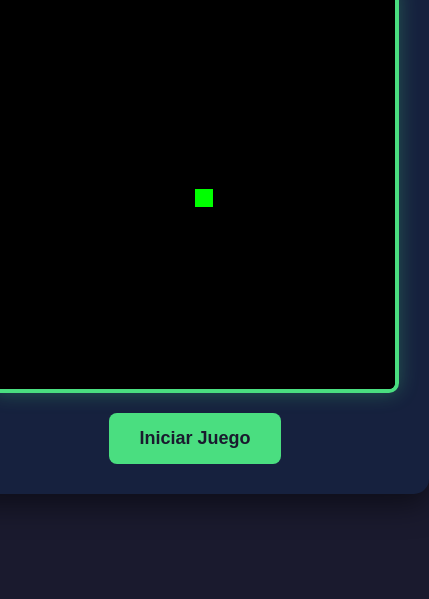
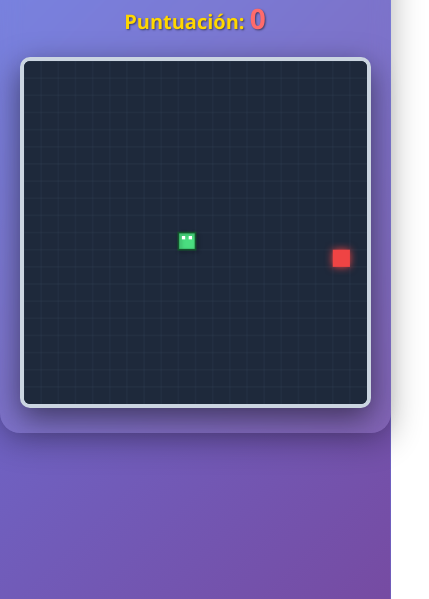
Before and after one commit to grecia4358/grecia4358.ex-, a plain HTML site: page index.html in a window 390 px wide. Shown: the part 245-844 px from the top of the page, 429 px wide, since content can reach past the window. Drawn offline with Linux system fonts and the light colour scheme.

Commit message:
Add files via upload

```diff
--- a/index.html
+++ b/index.html
@@ -3,15 +3,14 @@
 <head>
     <meta charset="UTF-8">
     <meta name="viewport" content="width=device-width, initial-scale=1.0">
-    <title>Juego de la Serpiente</title>
+    <title>Juego Snake</title>
     <link rel="stylesheet" href="style.css">
 </head>
 <body>
-    <div id="game-container">
-        <h1>Juego de la Serpiente</h1>
-        <div id="score">Puntuación: 0</div>
-        <canvas id="game-canvas" width="400" height="400"></canvas>
-        <button id="start-button">Iniciar Juego</button>
+    <div class="game-container">
+        <h1>Snake Game</h1>
+        <div class="score-board">Puntuación: <span id="score">0</span></div>
+        <canvas id="gameCanvas" width="400" height="400"></canvas>
     </div>
     <script src="script.js"></script>
 </body>
--- a/script.js
+++ b/script.js
@@ -1,279 +1,167 @@
-// ============================================
-// JUEGO DE LA SERPIENTE - CÓDIGO COMPLETO
-// ============================================
+const canvas = document.getElementById("gameCanvas");
+const ctx = canvas.getContext("2d");
+const scoreElement = document.getElementById("score");
 
-// PASO 1: OBTENER REFERENCIAS DEL DOM
-// ============================================
-const canvas = document.getElementById('game-canvas');
-const ctx = canvas.getContext('2d');
-const scoreElement = document.getElementById('score');
-const startButton = document.getElementById('start-button');
+// Configuración
+const box = 20; // Tamaño de cada "cuadrado"
+let score = 0;
+let d; // Dirección
 
-// ============================================
-// PASO 2: CONSTANTES DEL JUEGO
-// ============================================
-// Tamaño de cada celda en píxeles
-const gridSize = 20;
-// Número de celdas en cada dirección (400 / 20 = 20 celdas)
-const tileCount = canvas.width / gridSize;
+// La Serpiente (un array de coordenadas)
+let snake = [];
+snake[0] = { x: 9 * box, y: 10 * box };
 
-// ============================================
-// PASO 3: VARIABLES DEL JUEGO
-// ============================================
-// La serpiente es un array de segmentos {x, y}
-// Cada segmento representa una celda en la cuadrícula
-let snake = [
-    {x: 10, y: 10}  // Solo la cabeza al inicio
-];
+// La Comida (posición aleatoria)
+let food = {
+    x: Math.floor(Math.random() * 19 + 1) * box,
+    y: Math.floor(Math.random() * 19 + 1) * box
+};
 
-// Posición de la comida {x, y}
-let food = {};
+// Controles del teclado
+document.addEventListener("keydown", direction);
 
-// Dirección actual de la serpiente
-// dx = dirección horizontal (-1 izquierda, 1 derecha, 0 nada)
-// dy = dirección vertical (-1 arriba, 1 abajo, 0 nada)
-let dx = 0;
-let dy = 0;
-
-// Puntuación del jugador
-let score = 0;
-
-// Estado del juego (si está corriendo o no)
-let gameRunning = false;
-
-// Velocidad del juego en milisegundos (100ms = 10 movimientos por segundo)
-const gameSpeed = 100;
-
-// Variable para guardar el intervalo del juego
-let gameInterval;
-
-// ============================================
-// PASO 4: FUNCIÓN PARA GENERAR POSICIÓN ALEATORIA
-// ============================================
-function randomTile() {
-    // Math.random() genera número entre 0 y 1
-    // Multiplicamos por tileCount y redondeamos hacia abajo
-    // Esto nos da un número entre 0 y 19 (para tileCount = 20)
-    return Math.floor(Math.random() * tileCount);
-}
-
-// ============================================
-// PASO 5: FUNCIÓN PARA GENERAR COMIDA
-// ============================================
-function generateFood() {
-    // Generar posición aleatoria para la comida
-    food = {
-        x: randomTile(),
-        y: randomTile()
-    };
-
-    // Asegurarse de que la comida no aparezca en la serpiente
-    // Recorremos todos los segmentos de la serpiente
-    for (let segment of snake) {
-        if (segment.x === food.x && segment.y === food.y) {
-            // Si coincide, generamos otra posición
-            generateFood();
-            return;
-        }
+function direction(event) {
+    if (event.keyCode == 37 && d != "RIGHT") {
+        d = "LEFT";
+    } else if (event.keyCode == 38 && d != "DOWN") {
+        d = "UP";
+    } else if (event.keyCode == 39 && d != "LEFT") {
+        d = "RIGHT";
+    } else if (event.keyCode == 40 && d != "UP") {
+        d = "DOWN";
     }
 }
 
-// ============================================
-// PASO 6: FUNCIÓN PARA DIBUJAR EL JUEGO
-// ============================================
-function drawGame() {
-    // Limpiar el canvas (borrar todo lo anterior)
-    ctx.fillStyle = 'black';
+// Función para comprobar colisiones
+function collision(head, array) {
+    for (let i = 0; i < array.length; i++) {
+        if (head.x == array[i].x && head.y == array[i].y) {
+            return true;
+        }
+    }
+    return false;
+}
+
+// Dibujar todo en el canvas
+function draw() {
+    // Fondo
+    ctx.fillStyle = "#1e293b";
     ctx.fillRect(0, 0, canvas.width, canvas.height);
 
-    // Dibujar la serpiente
-    ctx.fillStyle = 'lime';  // Color verde lima
-
-    // Recorrer cada segmento de la serpiente
-    for (let segment of snake) {
-        // fillRect(x, y, ancho, alto)
-        // Multiplicamos por gridSize para convertir coordenadas de celda a píxeles
-        // Restamos 2 para dejar un pequeño margen entre segmentos
-        ctx.fillRect(
-            segment.x * gridSize,      // Posición X en píxeles
-            segment.y * gridSize,      // Posición Y en píxeles
-            gridSize - 2,              // Ancho del segmento
-            gridSize - 2               // Alto del segmento
-        );
+    // Dibujar cuadrícula
+    ctx.strokeStyle = "#334155";
+    ctx.lineWidth = 0.5;
+    for (let i = 0; i < canvas.width; i += box) {
+        ctx.beginPath();
+        ctx.moveTo(i, 0);
+        ctx.lineTo(i, canvas.height);
+        ctx.stroke();
+    }
+    for (let i = 0; i < canvas.height; i += box) {
+        ctx.beginPath();
+        ctx.moveTo(0, i);
+        ctx.lineTo(canvas.width, i);
+        ctx.stroke();
     }
 
-    // Dibujar la comida
-    ctx.fillStyle = 'red';  // Color rojo
-    ctx.fillRect(
-        food.x * gridSize,
-        food.y * gridSize,
-        gridSize - 2,
-        gridSize - 2
-    );
-}
+    // Dibujar serpiente
+    for (let i = 0; i < snake.length; i++) {
+        ctx.fillStyle = (i == 0) ? "#4ade80" : "#22c55e"; // Cabeza más clara
+        ctx.fillRect(snake[i].x, snake[i].y, box, box);
 
-// ============================================
-// PASO 7: FUNCIÓN PARA MOVER LA SERPIENTE
-// ============================================
-function moveSnake() {
-    // Crear nueva cabeza en la dirección actual
-    const head = {
-        x: snake[0].x + dx,
-        y: snake[0].y + dy
-    };
+        // Borde con sombra
+        ctx.shadowColor = "rgba(0, 0, 0, 0.3)";
+        ctx.shadowBlur = 4;
+        ctx.shadowOffsetX = 2;
+        ctx.shadowOffsetY = 2;
+        ctx.strokeStyle = "#14532d";
+        ctx.lineWidth = 2;
+        ctx.strokeRect(snake[i].x, snake[i].y, box, box);
 
-    // ---- DETECCIÓN DE COLISIONES ----
+        // Reset sombra
+        ctx.shadowColor = "transparent";
+        ctx.shadowBlur = 0;
+        ctx.shadowOffsetX = 0;
+        ctx.shadowOffsetY = 0;
 
-    // 1. Colisión con las paredes
-    // Si la cabeza sale del canvas, el juego termina
-    if (head.x < 0 || head.x >= tileCount || head.y < 0 || head.y >= tileCount) {
-        gameOver();
-        return;
-    }
+        // Ojos en la cabeza
+        if (i == 0) {
+            ctx.fillStyle = "white";
+            let eyeSize = 4;
+            let eyeOffsetX = 4;
+            let eyeOffsetY = 4;
 
-    // 2. Colisión con sí misma
-    // Verificar si la cabeza choca con algún segmento del cuerpo
-    for (let segment of snake) {
-        if (head.x === segment.x && head.y === segment.y) {
-            gameOver();
-            return;
+            // Posición de ojos según dirección
+            if (d == "LEFT" || d == "RIGHT") {
+                ctx.fillRect(snake[i].x + eyeOffsetX, snake[i].y + eyeOffsetY, eyeSize, eyeSize);
+                ctx.fillRect(snake[i].x + eyeOffsetX, snake[i].y + box - eyeOffsetY - eyeSize, eyeSize, eyeSize);
+            } else {
+                ctx.fillRect(snake[i].x + eyeOffsetX, snake[i].y + eyeOffsetY, eyeSize, eyeSize);
+                ctx.fillRect(snake[i].x + box - eyeOffsetX - eyeSize, snake[i].y + eyeOffsetY, eyeSize, eyeSize);
+            }
         }
     }
 
-    // ---- ACTUALIZAR POSICIÓN DE LA SERPIENTE ----
+    // Dibujar comida (con efecto de brillo)
+    ctx.shadowColor = "#ef4444";
+    ctx.shadowBlur = 10;
+    ctx.fillStyle = "#ef4444";
+    ctx.fillRect(food.x, food.y, box, box);
 
-    // Agregar la nueva cabeza al inicio del array
-    snake.unshift(head);
+    // Reset sombra
+    ctx.shadowColor = "transparent";
+    ctx.shadowBlur = 0;
 
-    // Verificar si la serpiente ha comido la comida
-    if (head.x === food.x && head.y === food.y) {
-        // Aumentar puntuación
-        score += 10;
-        scoreElement.textContent = `Puntuación: ${score}`;
+    // Posición previa de la cabeza
+    let snakeX = snake[0].x;
+    let snakeY = snake[0].y;
 
-        // Generar nueva comida
-        generateFood();
+    // Dirección
+    if (d == "LEFT") snakeX -= box;
+    if (d == "UP") snakeY -= box;
+    if (d == "RIGHT") snakeX += box;
+    if (d == "DOWN") snakeY += box;
 
-        // NOTA: No eliminamos el último segmento (snake.pop())
-        // para que la serpiente crezca
+    // Si come la comida
+    if (snakeX == food.x && snakeY == food.y) {
+        score++;
+        scoreElement.innerHTML = score;
+        food = {
+            x: Math.floor(Math.random() * 19 + 1) * box,
+            y: Math.floor(Math.random() * 19 + 1) * box
+        };
     } else {
-        // Si no ha comido, eliminar el último segmento
-        // para que la serpiente no crezca
+        // Eliminar la cola si no come
         snake.pop();
     }
+
+    // Nueva cabeza
+    let newHead = { x: snakeX, y: snakeY };
+
+    // Game Over (choca bordes o sí misma)
+    if (snakeX < 0 || snakeX >= canvas.width || snakeY < 0 || snakeY >= canvas.height || collision(newHead, snake)) {
+        clearInterval(game);
+
+        // Fondo semitransparente
+        ctx.fillStyle = "rgba(0, 0, 0, 0.8)";
+        ctx.fillRect(0, 0, canvas.width, canvas.height);
+
+        // Texto Game Over
+        ctx.fillStyle = "#ff6b6b";
+        ctx.font = "bold 40px 'Segoe UI'";
+        ctx.textAlign = "center";
+        ctx.fillText("Game Over", canvas.width/2, canvas.height/2 - 20);
+
+        // Puntuación final
+        ctx.fillStyle = "#ffd700";
+        ctx.font = "24px 'Segoe UI'";
+        ctx.fillText(`Puntuación: ${score}`, canvas.width/2, canvas.height/2 + 30);
+
+        return; // Detiene el dibujo
+    }
+
+    snake.unshift(newHead); // Añade nueva cabeza al inicio
 }
 
-// ============================================
-// PASO 8: FUNCIÓN DE GAME OVER
-// ============================================
-function gameOver() {
-    // Detener el juego
-    gameRunning = false;
-    clearInterval(gameInterval);
-
-    // Mostrar mensaje al jugador
-    alert(`¡Juego Terminado!\nPuntuación Final: ${score}`);
-
-    // Mostrar el botón de reiniciar
-    startButton.textContent = 'Reiniciar Juego';
-    startButton.style.display = 'block';
-}
-
-// ============================================
-// PASO 9: BUCLE PRINCIPAL DEL JUEGO
-// ============================================
-function gameLoop() {
-    // Si el juego no está corriendo, salir de la función
-    if (!gameRunning) return;
-
-    // Mover la serpiente (actualizar posiciones)
-    moveSnake();
-
-    // Dibujar todo en pantalla
-    drawGame();
-}
-
-// ============================================
-// PASO 10: FUNCIÓN PARA INICIAR EL JUEGO
-// ============================================
-function startGame() {
-    // Reiniciar todas las variables
-    snake = [{x: 10, y: 10}];  // Serpiente inicial de 1 segmento
-    dx = 0;                     // Sin movimiento horizontal
-    dy = 0;                     // Sin movimiento vertical
-    score = 0;                  // Puntuación a 0
-
-    // Actualizar la interfaz
-    scoreElement.textContent = 'Puntuación: 0';
-
-    // Generar la primera comida
-    generateFood();
-
-    // Indicar que el juego está corriendo
-    gameRunning = true;
-
-    // Ocultar el botón de iniciar
-    startButton.style.display = 'none';
-
-    // Iniciar el bucle del juego
-    gameInterval = setInterval(gameLoop, gameSpeed);
-}
-
-// ============================================
-// PASO 11: MANEJO DEL TECLADO
-// ============================================
-document.addEventListener('keydown', function(e) {
-    // Si el juego no está corriendo, ignorar las teclas
-    if (!gameRunning) return;
-
-    // Códigos de las teclas de dirección
-    const LEFT_KEY = 37;
-    const RIGHT_KEY = 39;
-    const UP_KEY = 38;
-    const DOWN_KEY = 40;
-
-    // Determinar la dirección actual
-    const goingUp = dy === -1;
-    const goingDown = dy === 1;
-    const goingRight = dx === 1;
-    const goingLeft = dx === -1;
-
-    // IMPEDIR GIROS DE 180 GRADOS
-    // La serpiente no puede ir directamente en sentido contrario
-    // (ejemplo: no puede pasar de ir a la derecha a ir a la izquierda)
-
-    // Tecla izquierda
-    if (e.keyCode === LEFT_KEY && !goingRight) {
-        dx = -1;  // Ir a la izquierda
-        dy = 0;   // No hay movimiento vertical
-    }
-
-    // Tecla arriba
-    if (e.keyCode === UP_KEY && !goingDown) {
-        dx = 0;   // No hay movimiento horizontal
-        dy = -1;  // Ir hacia arriba
-    }
-
-    // Tecla derecha
-    if (e.keyCode === RIGHT_KEY && !goingLeft) {
-        dx = 1;   // Ir a la derecha
-        dy = 0;   // No hay movimiento vertical
-    }
-
-    // Tecla abajo
-    if (e.keyCode === DOWN_KEY && !goingUp) {
-        dx = 0;   // No hay movimiento horizontal
-        dy = 1;   // Ir hacia abajo
-    }
-});
-
-// ============================================
-// PASO 12: EVENTO DEL BOTÓN DE INICIAR
-// ============================================
-startButton.addEventListener('click', startGame);
-
-// ============================================
-// PASO 13: DIBUJAR ESTADO INICIAL
-// ============================================
-// Dibujar el canvas vacío al cargar la página
-drawGame();
+// Llamar a draw() cada 100 milisegundos
+let game = setInterval(draw, 100);
--- a/style.css
+++ b/style.css
@@ -1,77 +1,104 @@
-/* ============================================
-   ESTILOS DEL JUEGO DE LA SERPIENTE
-   ============================================ */
+/* ========================================
+   MODERN CSS DESIGN - SNAKE GAME
+   ======================================== */
 
-/* Reset básico para todos los elementos */
+/* Reset and base styles */
 * {
     margin: 0;
     padding: 0;
     box-sizing: border-box;
 }
 
-/* Estilos del cuerpo de la página */
 body {
-    font-family: Arial, sans-serif;
     display: flex;
     justify-content: center;
     align-items: center;
     min-height: 100vh;
-    margin: 0;
-    background-color: #1a1a2e;
+    background: linear-gradient(135deg, #667eea 0%, #764ba2 100%);
+    font-family: 'Segoe UI', Tahoma, Geneva, Verdana, sans-serif;
+    color: white;
+    overflow: hidden;
 }
 
-/* Contenedor principal del juego */
-#game-container {
+/* Game container */
+.game-container {
     text-align: center;
-    background-color: #16213e;
     padding: 30px;
-    border-radius: 15px;
-    box-shadow: 0 10px 30px rgba(0, 0, 0, 0.5);
+    background: rgba(255, 255, 255, 0.1);
+    border-radius: 20px;
+    backdrop-filter: blur(10px);
+    box-shadow: 0 8px 32px rgba(0, 0, 0, 0.3);
+    animation: fadeIn 0.8s ease-out;
 }
 
-/* Título del juego */
-h1 {
-    color: #4ade80;
-    margin-bottom: 15px;
-    text-shadow: 2px 2px 4px rgba(0, 0, 0, 0.3);
+/* Fade in animation */
+@keyframes fadeIn {
+    from {
+        opacity: 0;
+        transform: translateY(-30px);
+    }
+    to {
+        opacity: 1;
+        transform: translateY(0);
+    }
 }
 
-/* Marcador de puntuación */
-#score {
-    font-size: 24px;
-    color: #fbbf24;
+/* Title */
+h1 {
     margin-bottom: 15px;
-    font-weight: bold;
+    font-size: 3em;
+    color: #fff;
+    text-shadow: 2px 2px 4px rgba(0, 0, 0, 0.3);
+    letter-spacing: 2px;
 }
 
-/* Lienzo del juego (canvas) */
-#game-canvas {
-    border: 4px solid #4ade80;
-    border-radius: 10px;
-    background-color: #000;
-    box-shadow: 0 0 20px rgba(74, 222, 128, 0.3);
-    display: block;
+/* Score board */
+.score-board {
+    font-size: 24px;
+    margin-bottom: 20px;
+    font-weight: bold;
+    color: #ffd700;
+    text-shadow: 1px 1px 2px rgba(0, 0, 0, 0.5);
 }
 
-/* Botón de iniciar/reiniciar */
-button {
-    padding: 15px 30px;
-    font-size: 18px;
-    background-color: #4ade80;
-    color: #1a1a2e;
-    border: none;
-    border-radius: 8px;
-    cursor: pointer;
-    margin-top: 20px;
-    font-weight: bold;
+.score-board span {
+    font-size: 28px;
+    color: #ff6b6b;
+}
+
+/* Canvas */
+canvas {
+    background-color: #1e293b;
+    border: 4px solid #cbd5e1;
+    border-radius: 10px;
+    box-shadow:
+        0 10px 30px rgba(0, 0, 0, 0.5),
+        inset 0 0 20px rgba(0, 0, 0, 0.3);
     transition: all 0.3s ease;
 }
 
-button:hover {
-    background-color: #22c55e;
-    transform: scale(1.05);
+canvas:hover {
+    box-shadow:
+        0 15px 40px rgba(0, 0, 0, 0.6),
+        inset 0 0 30px rgba(0, 0, 0, 0.4);
 }
 
-button:active {
-    transform: scale(0.98);
+/* Responsive design */
+@media (max-width: 500px) {
+    .game-container {
+        padding: 20px;
+    }
+
+    h1 {
+        font-size: 2em;
+    }
+
+    .score-board {
+        font-size: 20px;
+    }
+
+    canvas {
+        width: 90vw;
+        height: 90vw;
+    }
 }
```
